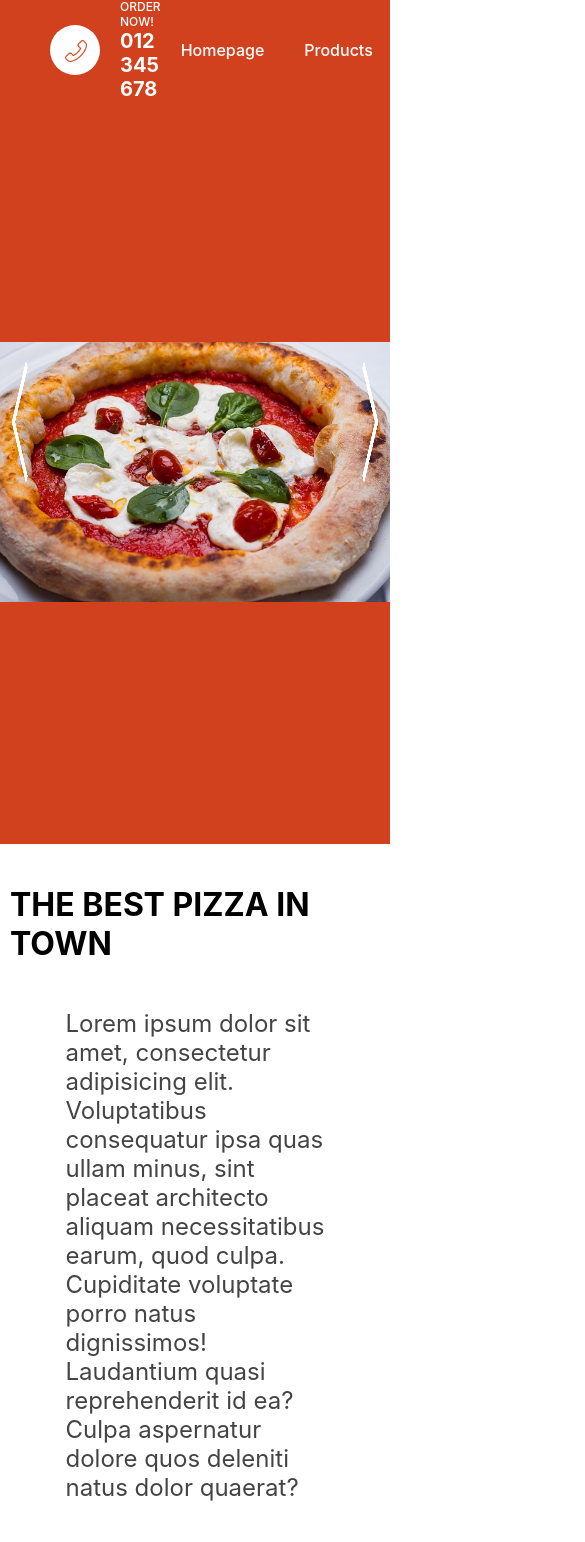
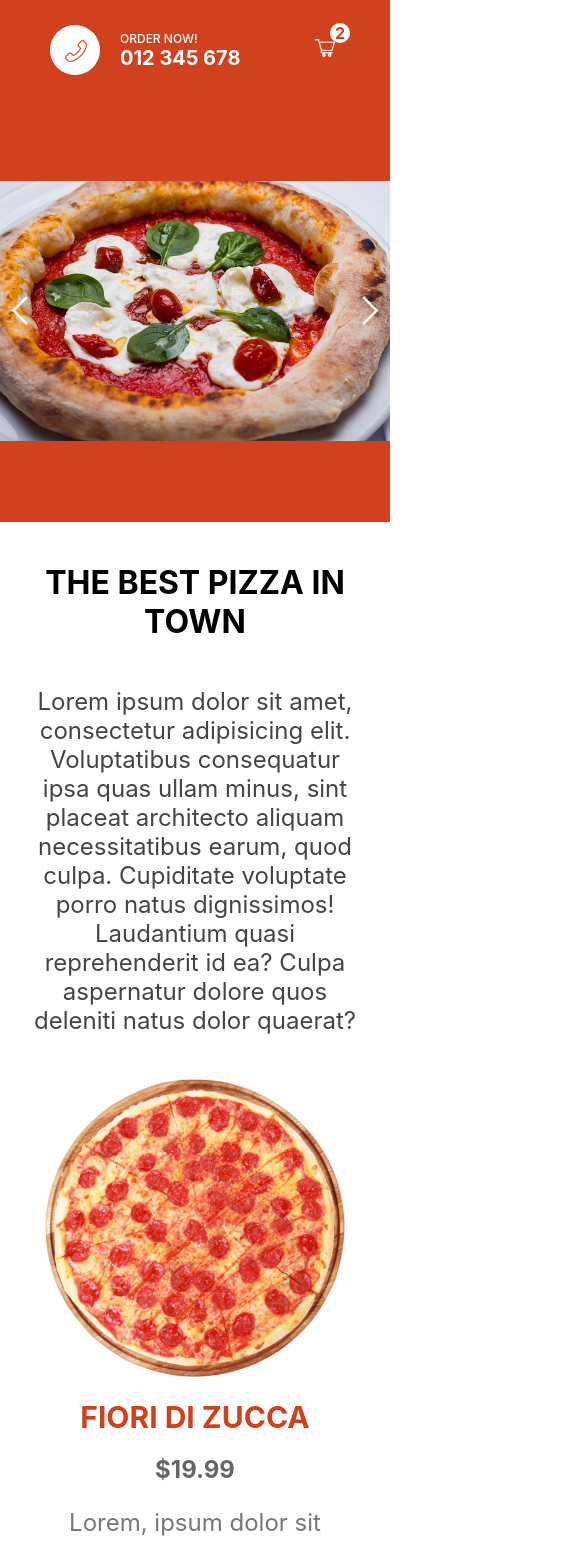
Before and after one commit to asish918/MERN-Food-Ordering, a Next.js app: page / in a window 390 px wide. Shown: the top 1542 px of the page, 585 px wide, since content can reach past the window. Built offline with nearby package versions, Linux system fonts and the light colour scheme.

Commit message:
Made HomePage Responsive

```diff
--- a/src/components/Featured.jsx
+++ b/src/components/Featured.jsx
@@ -24,7 +24,7 @@ const Featured = () => {
     return (
         <div className={styles.container}>
             <div className={styles.arrowContainer} style={{ left: 0 }} onClick={() => handleArrow("l")} >
-                <Image src='/arrowl.png' alt='arrow' layout='fill' />
+                <Image src='/arrowl.png' alt='arrow' layout='fill' objectFit='contain' />
             </div>
 
             <div className={styles.wrapper} style={{transform:`translateX(${-100*index}vw)`}}>
@@ -36,7 +36,7 @@ const Featured = () => {
             </div>
 
             <div className={styles.arrowContainer} style={{ right: 0 }}>
-                <Image src='/arrowr.png' alt='arrow' layout='fill' onClick={() => handleArrow("r")} />
+                <Image src='/arrowr.png' alt='arrow' layout='fill' objectFit='contain' onClick={() => handleArrow("r")} />
             </div>
         </div>
     )
--- a/src/styles/Featured.module.css
+++ b/src/styles/Featured.module.css
@@ -2,6 +2,7 @@
     height: calc(100vh - 100px);
     background-color: #d1411e;
     overflow: hidden;
+    position: relative;
 }
 
 .arrowContainer {
@@ -27,3 +28,9 @@
     height: 100%;
     position: relative;
 }
+
+@media screen and (max-width: 480px) {
+    .container {
+        height: 50vh;
+    }
+}
--- a/src/styles/Footer.module.css
+++ b/src/styles/Footer.module.css
@@ -7,8 +7,7 @@
 .item {
     flex: 1;
     position: relative;
-    display: flex;
-    align-items: baseline;
+    display: flex;;
 }
 
 .item:last-child {
@@ -36,3 +35,26 @@
 .motto {
     color: rgb(211, 211, 211);
 }
+
+@media screen and (max-width: 480px) {
+    .container {
+        height: auto;
+        text-align: center;
+    }
+
+    .item:first-child {
+        display: none;
+    }
+
+    .item {
+        flex-direction: column;
+    }
+
+    .title {
+        font-size: 30px;
+    }
+
+    .text {
+        font-size: 20px;
+    }
+}
--- a/src/styles/Navbar.module.css
+++ b/src/styles/Navbar.module.css
@@ -84,3 +84,13 @@
     font-weight: bold;
     color: #d1411e;
 }
+
+@media screen and (max-width: 480px) {
+    .item:nth-child(2) {
+        display: none;
+    }
+
+    .item:nth-child(1) {
+        flex: 3;
+    }
+}
--- a/src/styles/PizzaCard.module.css
+++ b/src/styles/PizzaCard.module.css
@@ -25,3 +25,17 @@
     text-align: center;
    color: #777;
 }
+
+@media screen and (max-width: 480px) {
+    .container {
+        width: 100%;
+    }
+
+    .title {
+        font-size: 30px;
+    }
+
+    .price, .desc {
+        font-size: 24px;
+    }
+}
--- a/src/styles/PizzaList.module.css
+++ b/src/styles/PizzaList.module.css
@@ -18,3 +18,14 @@
     width: 100%;
     flex-wrap: wrap;
 }
+
+@media screen and (max-width: 480px) {
+    .title {
+        text-align: center;
+    }
+
+    .desc {
+        width: 90%;
+        text-align: center;
+    }
+}
```
